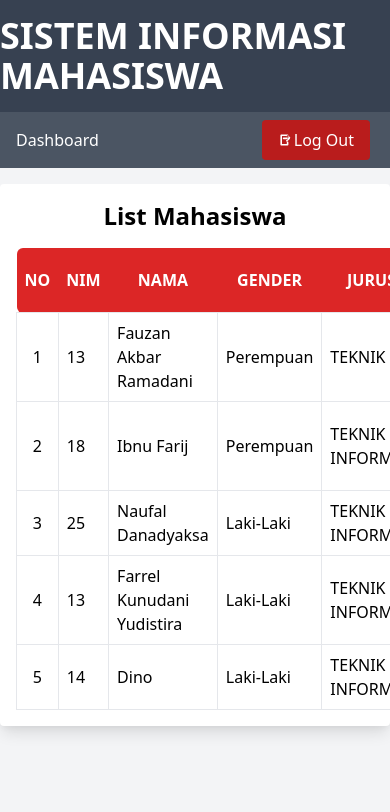
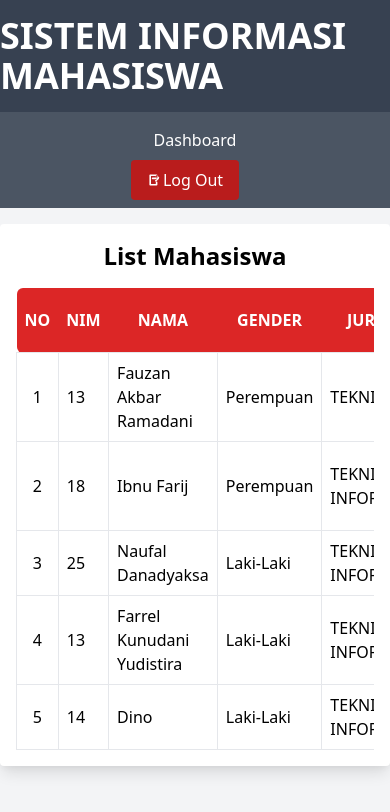
Before and after one commit to H1sMaj3sty/SISTEMA, a PHP site: page /index-user.php in a window 390 px wide; the page is wider, and only the part inside the window is pictured. Shown: the top 812 px of that part. Run offline with PHP 8.4, Linux system fonts and the light colour scheme; data comes from the database, SQL or seed files in the repository.

Commit message:
Commit 3 - Responsive

```diff
--- a/index-user.php
+++ b/index-user.php
@@ -11,10 +11,10 @@
 <body class="bg-gray-100">
 
 <header class="flex justify-center items-center py-4 bg-gray-700 text-white">
-    <h1 class="text-4xl font-bold">SISTEM INFORMASI MAHASISWA</h1>
+    <h1 class="text-4xl sm:text-2xl font-bold">SISTEM INFORMASI MAHASISWA</h1>
 </header>
 
-<nav class="flex justify-between items-center py-2 bg-gray-600 text-white">
+<nav class="flex flex-col sm:flex-row justify-between items-center py-2 bg-gray-600 text-white">
     <a href="index-user.php" class="hover:bg-gray-500 px-4 py-2 rounded">Dashboard</a>
     <a href="./backend/logout.php" class="bg-red-700 hover:bg-red-800 text-white px-4 py-2 rounded flex items-center mr-5">
     <svg class="w-4 h-4 mr-25" fill="currentColor" viewBox="0 0 20 20" xmlns="http://www.w3.org/2000/svg">
@@ -26,9 +26,10 @@
 
 <div class="mt-4 bg-white shadow-lg rounded p-4">
 
-    <h2 class="text-2xl font-bold text-center">List Mahasiswa</h2>
+    <h2 class="text-2xl sm:text-xl font-bold text-center">List Mahasiswa</h2>
 
-    <table class="w-full mt-4">
+    <div class="overflow-x-auto mt-4">
+        <table class="table-auto w-full">
             <tr class="rounded bg-red-600 text-white">
                 <th class="p-2 rounded-l-md">NO</th>
                 <th class="p-2">NIM</th>
@@ -58,6 +59,7 @@
             }
             ?>
         </table>
+    </div>
 </body>
 
 </html>
```
Also changed, not shown: index-admin.php (+7 -7 lines). Lines whose indentation alone changed are shown as unchanged.
